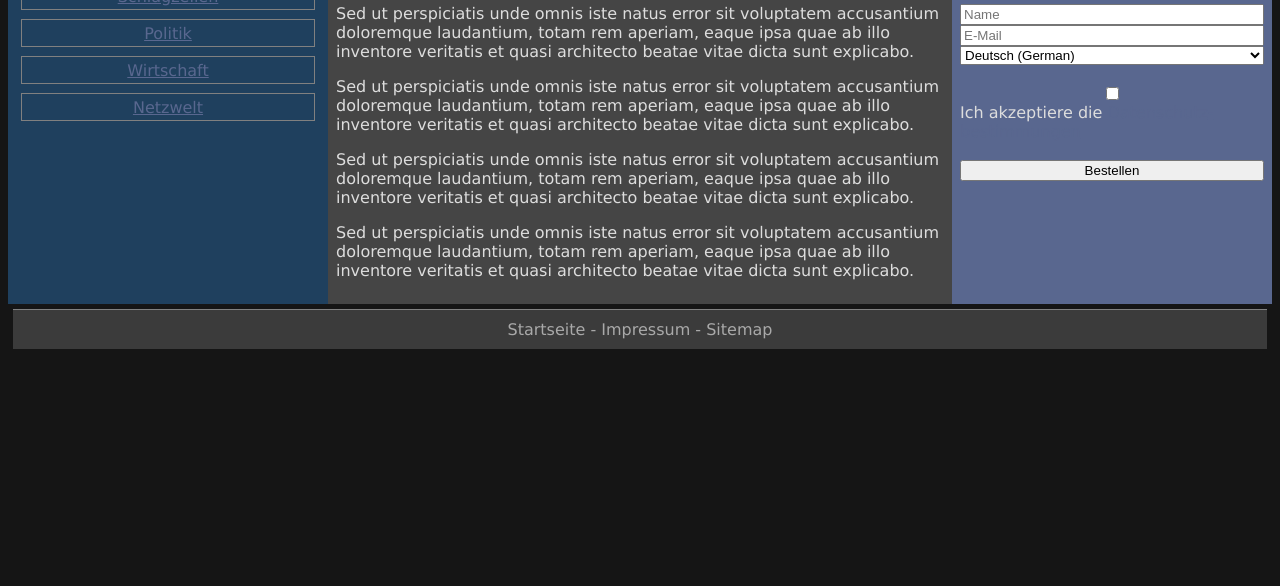
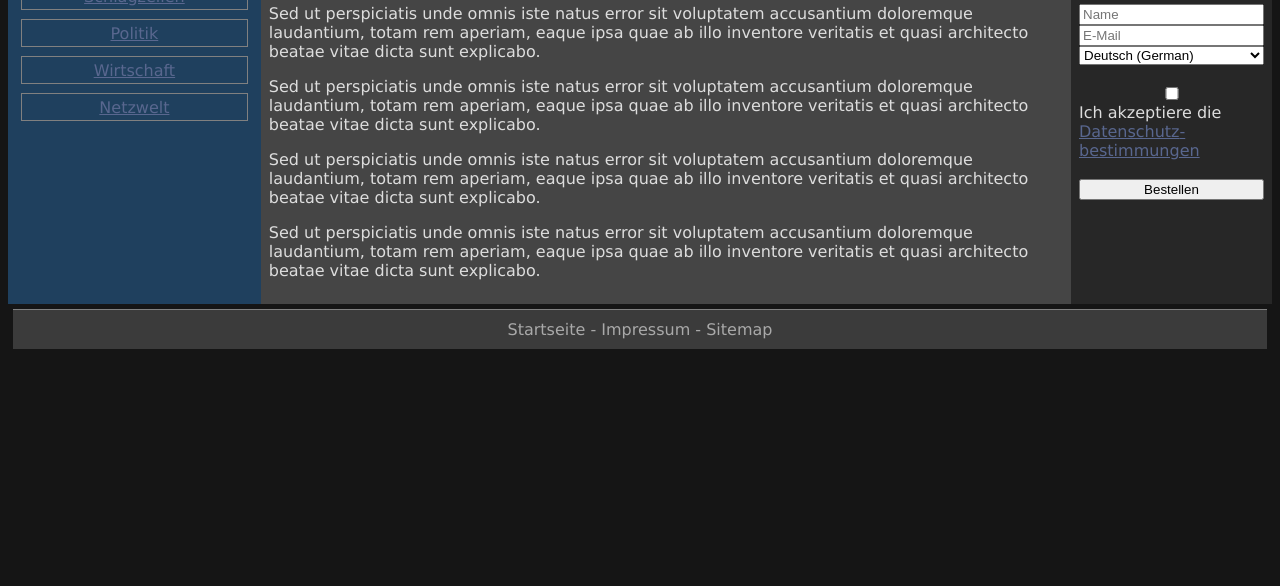
Before and after one commit to schuub/css-flexbox, a plain HTML site: page index.html in a window 1280 px wide. Shown: the part 214-800 px from the top of the page. Drawn offline with Linux system fonts and the light colour scheme.

Commit message:
change flex settings for nav and promo

```diff
--- a/css/main.css
+++ b/css/main.css
@@ -66,8 +66,8 @@ form {
 }
 
 .promotion {
-    flex: 1;
-    background: #59678f;
+    flex: 0 1 15%;
+    background: #272727;
 }
 
 footer {
@@ -158,7 +158,7 @@ header {
 
 @media only screen and (min-width: 900px) {
     .mainnav {
-        flex: 1;
+        flex: 0 1 20%;
     }
 
     .mainnav ul {
```
